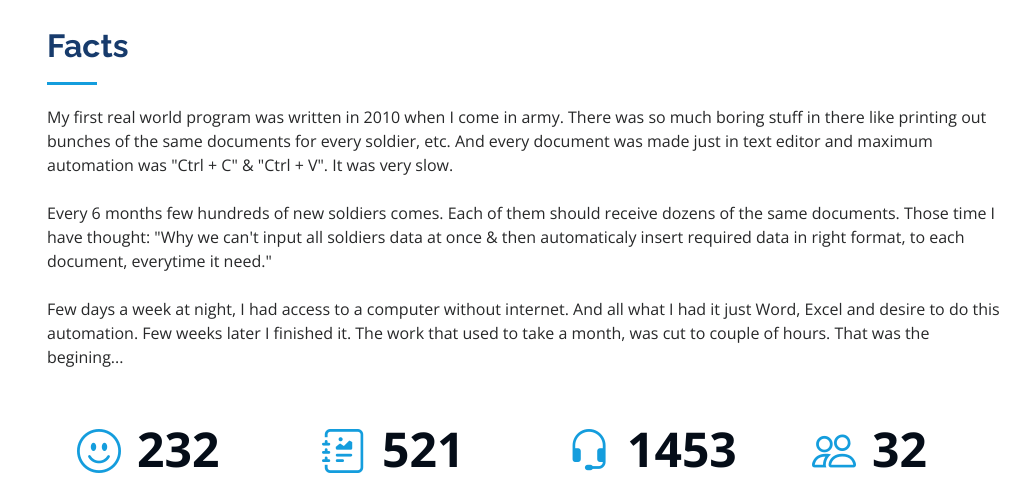
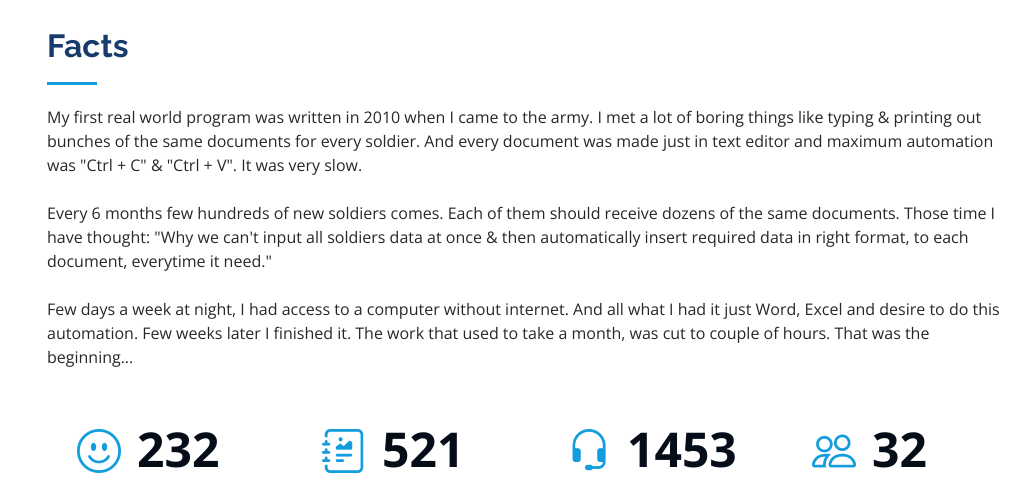
Before and after one commit to k-yakovlev/portfolio-website, a Flask app: page / in a window 1280 px wide. Shown: the part 1274-1754 px from the top of the page, without its empty margins (265-1280 px from the left). Run offline with Flask 2, Linux system fonts and the light colour scheme; some libraries are stand-ins or nearby versions.

Commit message:
Fix typos in 'Facts' content.

```diff
--- a/templates/index.html
+++ b/templates/index.html
@@ -128,21 +128,21 @@
         <div class="section-title">
           <h2>Facts</h2>
           <p>
-            My first real world program was written in 2010 when I come in army. There was so much boring stuff in there
-            like printing out bunches of the same documents for every soldier, etc. And every document was made just in
+            My first real world program was written in 2010 when I came to the army. I met a lot of boring things like
+            typing & printing out bunches of the same documents for every soldier. And every document was made just in
             text editor and maximum automation was "Ctrl + C" & "Ctrl + V". It was very slow.
           </p>
           <br>
           <p>
             Every 6 months few hundreds of new soldiers comes. Each of them should receive dozens of the same documents.
-            Those time I have thought: "Why we can't input all soldiers data at once & then automaticaly insert required
-            data in right format, to each document, everytime it need."
+            Those time I have thought: "Why we can't input all soldiers data at once & then automatically insert
+            required data in right format, to each document, everytime it need."
           </p>
           <br>
           <p>
             Few days a week at night, I had access to a computer without internet. And all what I had it just Word,
             Excel and desire to do this automation. Few weeks later I finished it. The work that used to take a month,
-            was cut to couple of hours. That was the begining...
+            was cut to couple of hours. That was the beginning...
           </p>
         </div>
 
```
